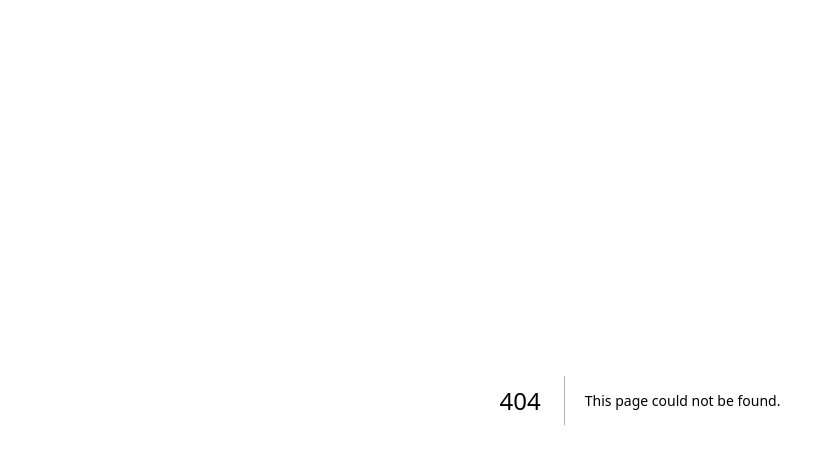
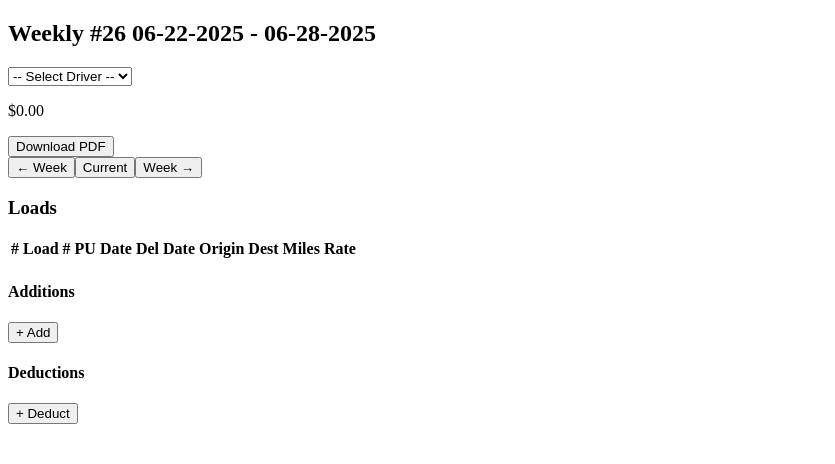
Before and after one commit to zumabektairbekuulu53/uploadfiles, a Next.js app: page /payroll in a window 1280 px wide. Before the commit this address had no page. Shown: the top 464 px of the page, without its empty margins (0-835 px from the left). Built offline with nearby package versions, Linux system fonts and the light colour scheme.

Commit message:
Create payroll.jsx

```diff
--- /dev/null
+++ b/pages/payroll.jsx
@@ -0,0 +1,163 @@
+import { useEffect, useState, useRef } from "react";
+import {
+  startOfWeek,
+  endOfWeek,
+  addWeeks,
+  subWeeks,
+  format,
+  isWithinInterval,
+  parseISO,
+} from "date-fns";
+import html2pdf from "html2pdf.js";
+
+export default function PayrollFull() {
+  const [loads, setLoads] = useState([]);
+  const [drivers, setDrivers] = useState([]);
+  const [driver, setDriver] = useState("");
+  const [currentWeek, setCurrentWeek] = useState(new Date());
+  const [filtered, setFiltered] = useState([]);
+  const [deductions, setDeductions] = useState([]);
+  const [additions, setAdditions] = useState([]);
+  const pdfRef = useRef();
+
+  useEffect(() => {
+    const l = localStorage.getItem("loads");
+    const d = localStorage.getItem("drivers");
+    if (l) setLoads(JSON.parse(l));
+    if (d) setDrivers(JSON.parse(d));
+  }, []);
+
+  useEffect(() => {
+    if (!driver) return;
+    const start = startOfWeek(currentWeek, { weekStartsOn: 0 });
+    const end = endOfWeek(currentWeek, { weekStartsOn: 0 });
+    const rows = loads.filter(
+      (l) =>
+        l.driver === driver &&
+        isWithinInterval(parseISO(l.pu_date), { start, end })
+    );
+    setFiltered(rows);
+  }, [driver, currentWeek, loads]);
+
+  const weekLabel = () => {
+    const start = startOfWeek(currentWeek, { weekStartsOn: 0 });
+    const end = endOfWeek(currentWeek, { weekStartsOn: 0 });
+    return `${format(start, "MM-dd-yyyy")} - ${format(end, "MM-dd-yyyy")}`;
+  };
+
+  const grossTotal = filtered.reduce((acc, row) => acc + parseFloat(row.rate || 0), 0);
+  const deductionsTotal = deductions.reduce((acc, d) => acc + parseFloat(d.amount || 0), 0);
+  const additionsTotal = additions.reduce((acc, a) => acc + parseFloat(a.amount || 0), 0);
+
+  const netTotal = grossTotal + additionsTotal - deductionsTotal;
+
+  const downloadPDF = () => {
+    const element = pdfRef.current;
+    const opt = {
+      margin: 0.5,
+      filename: `${driver}_statement_${weekLabel().replace(/ /g, "")}.pdf`,
+      image: { type: "jpeg", quality: 0.98 },
+      html2canvas: { scale: 2 },
+      jsPDF: { unit: "in", format: "letter", orientation: "portrait" },
+    };
+    html2pdf().set(opt).from(element).save();
+  };
+
+  return (
+    <div className="p-6" ref={pdfRef}>
+      <div className="mb-4 flex justify-between items-center">
+        <div>
+          <h2 className="text-lg font-bold">Weekly #{format(currentWeek, "w")} {weekLabel()}</h2>
+          <select value={driver} onChange={(e) => setDriver(e.target.value)} className="border p-2 mt-2">
+            <option value="">-- Select Driver --</option>
+            {drivers.map((d, i) => (
+              <option key={i}>{d}</option>
+            ))}
+          </select>
+        </div>
+        <div className="text-right">
+          <p className="text-xl font-bold text-green-600">${netTotal.toFixed(2)}</p>
+          <button onClick={downloadPDF} className="bg-red-500 text-white mt-2 px-4 py-1 rounded">Download PDF</button>
+        </div>
+      </div>
+
+      <div className="mb-4 flex gap-2">
+        <button onClick={() => setCurrentWeek(subWeeks(currentWeek, 1))} className="bg-gray-200 px-3 py-1">← Week</button>
+        <button onClick={() => setCurrentWeek(new Date())} className="bg-gray-200 px-3 py-1">Current</button>
+        <button onClick={() => setCurrentWeek(addWeeks(currentWeek, 1))} className="bg-gray-200 px-3 py-1">Week →</button>
+      </div>
+
+      <h3 className="text-lg font-semibold mb-2">Loads</h3>
+      <table className="w-full border text-sm mb-4">
+        <thead>
+          <tr className="bg-gray-100">
+            <th className="border p-2">#</th>
+            <th className="border p-2">Load #</th>
+            <th className="border p-2">PU Date</th>
+            <th className="border p-2">Del Date</th>
+            <th className="border p-2">Origin</th>
+            <th className="border p-2">Dest</th>
+            <th className="border p-2">Miles</th>
+            <th className="border p-2">Rate</th>
+          </tr>
+        </thead>
+        <tbody>
+          {filtered.map((l, i) => (
+            <tr key={i} className="odd:bg-white even:bg-gray-50">
+              <td className="border p-2">{i + 1}</td>
+              <td className="border p-2">{l.load}</td>
+              <td className="border p-2">{l.pu_date}</td>
+              <td className="border p-2">{l.del_date}</td>
+              <td className="border p-2">{l.pu_location}</td>
+              <td className="border p-2">{l.del_location}</td>
+              <td className="border p-2">{l.miles}</td>
+              <td className="border p-2">${parseFloat(l.rate).toFixed(2)}</td>
+            </tr>
+          ))}
+        </tbody>
+      </table>
+
+      <div className="grid grid-cols-2 gap-4">
+        <div>
+          <h4 className="font-semibold">Additions</h4>
+          {additions.map((item, i) => (
+            <div key={i} className="flex gap-2 mb-1">
+              <input className="border p-1 flex-1" value={item.desc} onChange={(e) => {
+                const copy = [...additions];
+                copy[i].desc = e.target.value;
+                setAdditions(copy);
+              }} />
+              <input className="border p-1 w-24" value={item.amount} onChange={(e) => {
+                const copy = [...additions];
+                copy[i].amount = e.target.value;
+                setAdditions(copy);
+              }} />
+              <button onClick={() => setAdditions(additions.filter((_, idx) => idx !== i))}>❌</button>
+            </div>
+          ))}
+          <button onClick={() => setAdditions([...additions, { desc: "", amount: "" }])} className="text-sm mt-2 text-blue-500">+ Add</button>
+        </div>
+
+        <div>
+          <h4 className="font-semibold">Deductions</h4>
+          {deductions.map((item, i) => (
+            <div key={i} className="flex gap-2 mb-1">
+              <input className="border p-1 flex-1" value={item.desc} onChange={(e) => {
+                const copy = [...deductions];
+                copy[i].desc = e.target.value;
+                setDeductions(copy);
+              }} />
+              <input className="border p-1 w-24" value={item.amount} onChange={(e) => {
+                const copy = [...deductions];
+                copy[i].amount = e.target.value;
+                setDeductions(copy);
+              }} />
+              <button onClick={() => setDeductions(deductions.filter((_, idx) => idx !== i))}>❌</button>
+            </div>
+          ))}
+          <button onClick={() => setDeductions([...deductions, { desc: "", amount: "" }])} className="text-sm mt-2 text-blue-500">+ Deduct</button>
+        </div>
+      </div>
+    </div>
+  );
+}
```
